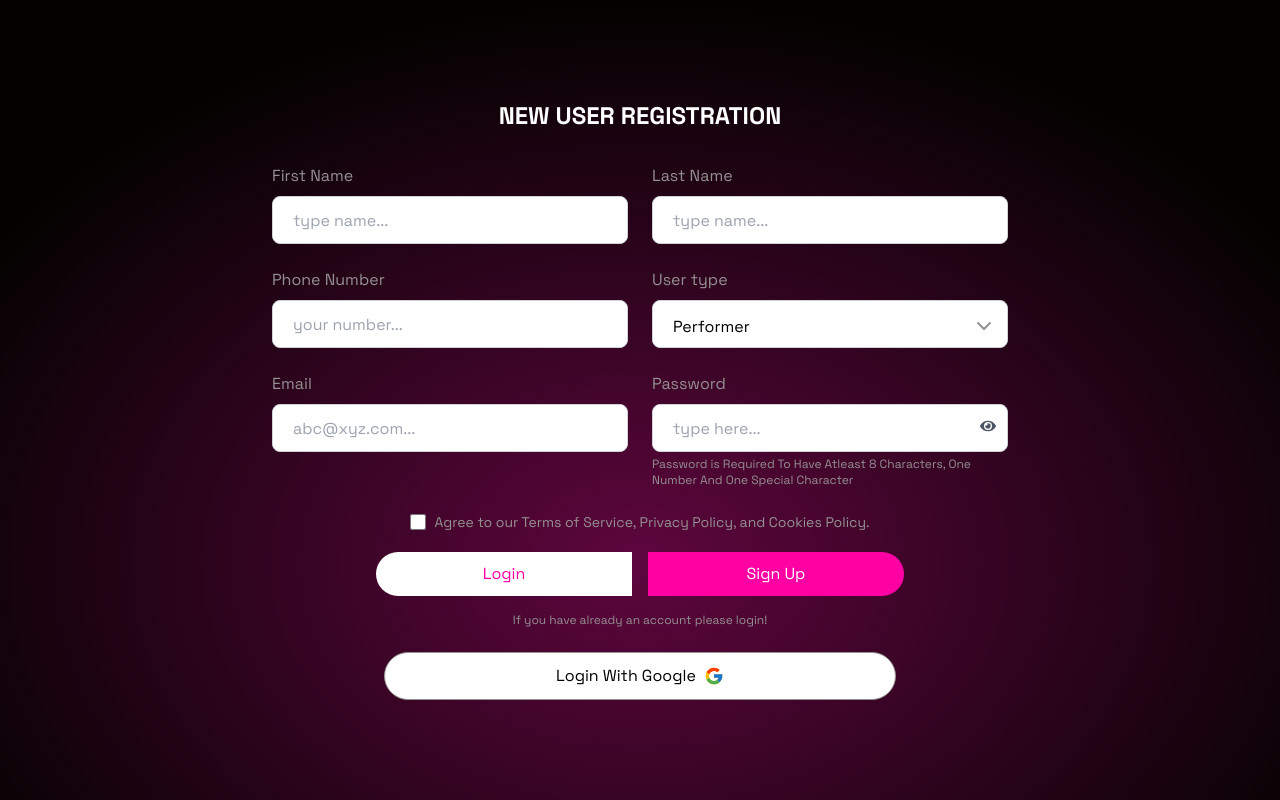
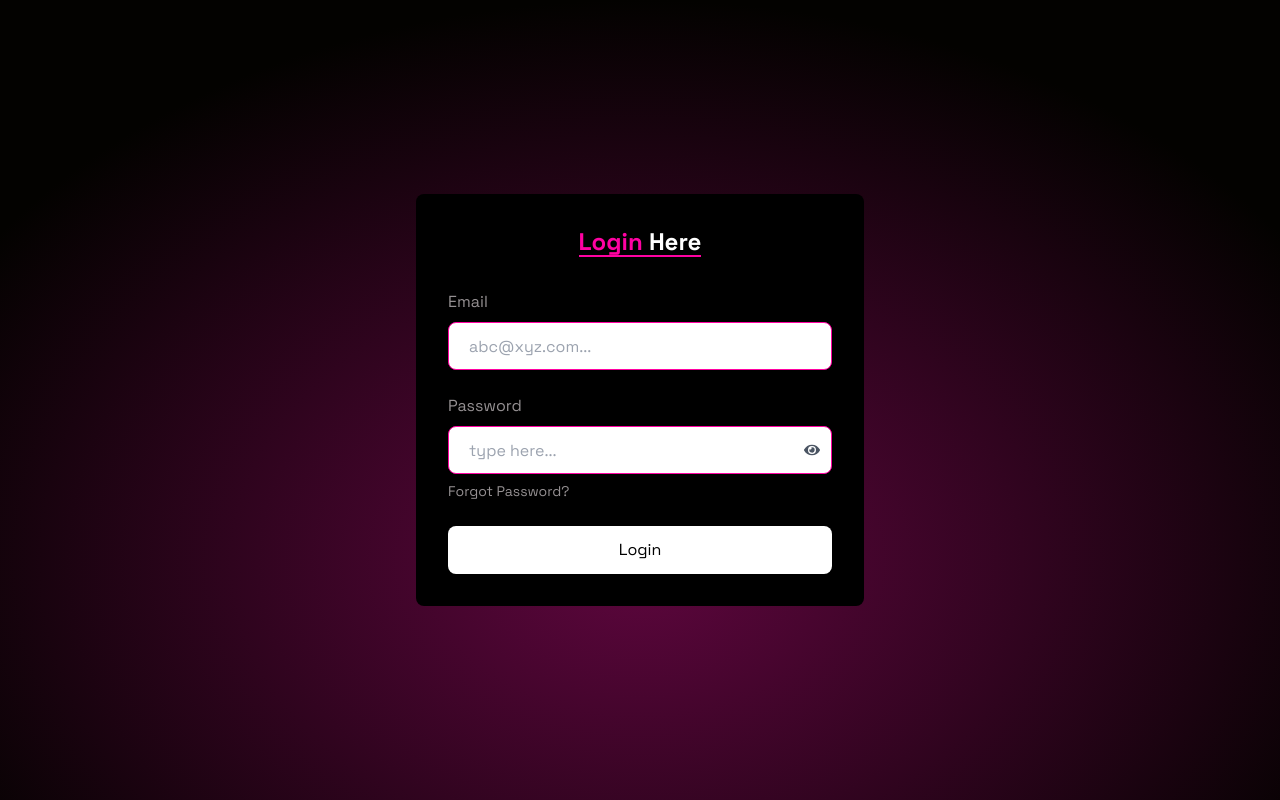
Before and after one commit to HamzaAliKundi/coltable-deshabord-admin, a React (Vite) app: page / in a window 1280 px wide. Built offline with nearby package versions, Linux system fonts and the light colour scheme.

Commit message:
admin login changes

```diff
--- a/src/pages/auth/signUp.tsx
+++ b/src/pages/auth/signUp.tsx
@@ -1,13 +1,12 @@
 import { useState } from "react";
 import { useForm } from "react-hook-form";
 import { FaEye, FaEyeSlash } from "react-icons/fa";
-import { FcGoogle } from "react-icons/fc";
-import LoginModal from './index';
 import { Link } from "react-router-dom";
+import { useNavigate } from "react-router-dom";
 
 const Signup = () => {
   const [passwordVisible, setPasswordVisible] = useState(false);
-  const [isLoginModalOpen, setIsLoginModalOpen] = useState(false);
+  const navigate = useNavigate();
 
   const {
     register,
@@ -15,9 +14,12 @@ const Signup = () => {
     formState: { errors },
   } = useForm();
 
-  const togglePasswordVisibility = () => setPasswordVisible((prev) => !prev);
+  const togglePasswordVisibility = () => setPasswordVisible(prev => !prev);
 
-  const onSubmit = (data: any) => console.log(data);
+  const onSubmit = (data: any) => {
+    console.log(data);
+    navigate('/users');
+  };
 
   return (
     <>
@@ -29,170 +31,47 @@ const Signup = () => {
           backgroundPosition: "center",
         }}
       >
-        <div className="w-full max-w-3xl px-4 py-8">
-          <h1 className="text-center text-2xl font-bold text-white mb-8 font-['Space_Grotesk'] uppercase">
-            New User Registration
-          </h1>
+        <div className="w-full max-w-md mx-4 bg-black rounded-lg p-8">
+          <h2 className="text-center text-2xl font-bold text-white mb-8 font-['Space_Grotesk']">
+            <span className="text-white relative">
+             <span className="text-[#FF02A2]">Login</span> Here
+              <div className="absolute bottom-0 left-0 w-full h-[2px] bg-[#FF02A2]"></div>
+            </span>
+          </h2>
 
-          <form onSubmit={handleSubmit(onSubmit)}>
-            <div className="grid grid-cols-1 md:grid-cols-2 gap-6">
-              {/* First Name */}
+          <form onSubmit={handleSubmit(onSubmit)} className="space-y-6">
             <div>
-                <label
-                  className="block text-[#959092] font-['Space_Grotesk'] font-normal text-base mb-2"
-                  htmlFor="firstName"
-                >
-                  First Name
-                </label>
-                <input
-                  type="text"
-                  id="firstName"
-                  placeholder="type name..."
-                  className="w-full h-12 rounded-lg border border-gray-300 px-5 py-3.5 bg-white text-black font-['Space_Grotesk']"
-                  {...register("firstName", { required: true })}
-                />
-                {errors.firstName && (
-                  <span className="text-red-500 text-xs mt-1">
-                    First name is required
-                  </span>
-                )}
-              </div>
-
-              {/* Last Name */}
-              <div>
-                <label
-                  className="block text-[#959092] font-['Space_Grotesk'] font-normal text-base mb-2"
-                  htmlFor="lastName"
-                >
-                  Last Name
-                </label>
-                <input
-                  type="text"
-                  id="lastName"
-                  placeholder="type name..."
-                  className="w-full h-12 rounded-lg border border-gray-300 px-5 py-3.5 bg-white text-black font-['Space_Grotesk']"
-                  {...register("lastName", { required: true })}
-                />
-                {errors.lastName && (
-                  <span className="text-red-500 text-xs mt-1">
-                    Last name is required
-                  </span>
-                )}
-              </div>
-
-              {/* Phone Number */}
-              <div>
-                <label
-                  className="block text-[#959092] font-['Space_Grotesk'] font-normal text-base mb-2"
-                  htmlFor="phoneNumber"
-                >
-                  Phone Number
-                </label>
-                <input
-                  type="tel"
-                  id="phoneNumber"
-                  placeholder="your number..."
-                  className="w-full h-12 rounded-lg border border-gray-300 px-5 py-3.5 bg-white text-black font-['Space_Grotesk']"
-                  {...register("phoneNumber", { required: true })}
-                />
-                {errors.phoneNumber && (
-                  <span className="text-red-500 text-xs mt-1">
-                    Phone number is required
-                  </span>
-                )}
-              </div>
-
-              {/* User Type */}
-              <div>
-                <label
-                  className="block text-[#959092] font-['Space_Grotesk'] font-normal text-base mb-2"
-                  htmlFor="userType"
-                >
-                  User type
-                </label>
-                <div className="relative">
-                  <select
-                    id="userType"
-                    className="w-full h-12 rounded-lg border border-gray-300 px-5 py-3.5 bg-white text-black font-['Space_Grotesk'] appearance-none"
-                    {...register("userType", { required: true })}
-                  >
-                    <option value="performer">Performer</option>
-                    <option value="listener">Listener</option>
-                    <option value="producer">Producer</option>
-                  </select>
-                  <div className="absolute right-3 top-3.5 pointer-events-none">
-                    <svg
-                      width="24"
-                      height="24"
-                      viewBox="0 0 24 24"
-                      fill="none"
-                      xmlns="http://www.w3.org/2000/svg"
-                    >
-                      <path
-                        d="M6 9L12 15L18 9"
-                        stroke="#959092"
-                        strokeWidth="2"
-                        strokeLinecap="round"
-                        strokeLinejoin="round"
-                      />
-                    </svg>
-                  </div>
-                </div>
-                {errors.userType && (
-                  <span className="text-red-500 text-xs mt-1">
-                    User type is required
-                  </span>
-                )}
-              </div>
-
-              {/* Email */}
-              <div>
-                <label
-                  className="block text-[#959092] font-['Space_Grotesk'] font-normal text-base mb-2"
-                  htmlFor="email"
-                >
+              <label className="block text-[#959092] font-['Space_Grotesk'] text-base mb-2">
                 Email
               </label>
               <input
                 type="email"
-                  id="email"
                 placeholder="abc@xyz.com..."
-                  className="w-full h-12 rounded-lg border border-gray-300 px-5 py-3.5 bg-white text-black font-['Space_Grotesk']"
+                className="w-full h-12 rounded-lg border border-[#FF02A2] px-5 py-3.5 bg-white text-black font-['Space_Grotesk'] focus:outline-none"
                 {...register("email", {
                   required: true,
-                    pattern: /^[A-Z0-9._%+-]+@[A-Z0-9.-]+\.[A-Z]{2,}$/i,
+                  pattern: /^[A-Z0-9._%+-]+@[A-Z0-9.-]+\.[A-Z]{2,}$/i
                 })}
               />
               {errors.email && (
-                  <span className="text-red-500 text-xs mt-1">
-                    Valid email is required
-                  </span>
+                <span className="text-red-500 text-xs mt-1">Valid email is required</span>
               )}
             </div>
 
-              {/* Password */}
             <div>
-                <label
-                  className="block text-[#959092] font-['Space_Grotesk'] font-normal text-base mb-2"
-                  htmlFor="password"
-                >
+              <label className="block text-[#959092] font-['Space_Grotesk'] text-base mb-2">
                 Password
               </label>
               <div className="relative">
                 <input
                   type={passwordVisible ? "text" : "password"}
-                    id="password"
                   placeholder="type here..."
-                    className="w-full h-12 rounded-lg border border-gray-300 px-5 py-3.5 bg-white text-black font-['Space_Grotesk']"
-                    {...register("password", {
-                      required: true,
-                      minLength: 8,
-                      pattern: /^(?=.*[0-9])(?=.*[!@#$%^&*])/,
-                    })}
+                  className="w-full h-12 rounded-lg border border-[#FF02A2] px-5 py-3.5 bg-white text-black font-['Space_Grotesk'] focus:outline-none"
+                  {...register("password", { required: true })}
                 />
                 <button
                   type="button"
-                    className="absolute right-3 top-3.5"
+                  className="absolute right-3 top-4"
                   onClick={togglePasswordVisibility}
                 >
                   {passwordVisible ? (
@@ -202,80 +81,22 @@ const Signup = () => {
                   )}
                 </button>
               </div>
-                <p className="text-[#959092] text-xs mt-1 font-['Space_Grotesk']">
-                  Password is Required To Have Atleast 8 Characters, One Number
-                  And One Special Character
-                </p>
-                {errors.password && (
-                  <span className="text-red-500 text-xs mt-1">
-                    Password must meet requirements
-                  </span>
-                )}
+              <div className="mt-1">
+                <a href="#" className="text-[#959092] text-sm font-['Space_Grotesk'] hover:text-[#FF02A2]">
+                  Forgot Password?
+                </a>
               </div>
             </div>
 
-            {/* Terms Checkbox */}
-            <div className="flex items-center justify-center mt-6">
-              <input
-                type="checkbox"
-                id="terms"
-                className="w-4 h-4 accent-[#FF00A2] bg-transparent border border-[#959092] rounded cursor-pointer"
-                {...register("terms", { required: true })}
-              />
-              <label
-                htmlFor="terms"
-                className="ml-2 text-[#959092] text-sm font-['Space_Grotesk'] cursor-pointer select-none"
-              >
-                Agree to our Terms of Service, Privacy Policy, and Cookies
-                Policy.
-              </label>
-            </div>
-            {errors.terms && (
-              <span className="text-red-500 text-xs mt-1 block text-center">
-                You must agree to the terms
-              </span>
-            )}
-
-            {/* Action Buttons */}
-            <div className="flex justify-center mt-5 gap-4">
             <button
-                type="button"
-                className="w-full md:w-64 h-13 rounded-l-full bg-white text-[#FF00A2] py-2.5 px-4 font-['Space_Grotesk']"
-                onClick={() => setIsLoginModalOpen(true)}
+              type="submit"
+              className="w-full h-12 rounded-lg bg-white text-black font-['Space_Grotesk'] hover:bg-gray-100 !mt-6"
             >
               Login
             </button>
-              <button
-                type="submit"
-                className="w-full md:w-64 h-13 rounded-r-full bg-[#FF00A2] text-white py-2.5 px-4 font-['Space_Grotesk']"
-                style={{ backgroundColor: "#FF00A2" }}
-              >
-                Sign Up
-              </button>
-            </div>
-
-            <p className="text-center text-[#959092] text-xs mt-4 font-['Space_Grotesk']">
-              If you have already an account please login!
-            </p>
-
-            {/* Google Login */}
-            <div className="flex justify-center mt-6">
-              <Link
-              to="/users"
-                type="button"
-                className="flex items-center justify-center gap-2 w-full max-w-lg h-12 rounded-full border border-[#959092] bg-white text-black hover:bg-gray-100 transition-colors px-5 py-3.5 font-['Space_Grotesk']"
-              >
-                <span>Login With Google</span>
-                <FcGoogle size={20} />
-              </Link>
-            </div>
           </form>
         </div>
       </div>
-      <LoginModal
-        isOpen={isLoginModalOpen}
-        onClose={() => setIsLoginModalOpen(false)}
-      />
     </>
   );
 };
```
Lines whose indentation alone changed are shown as unchanged.
